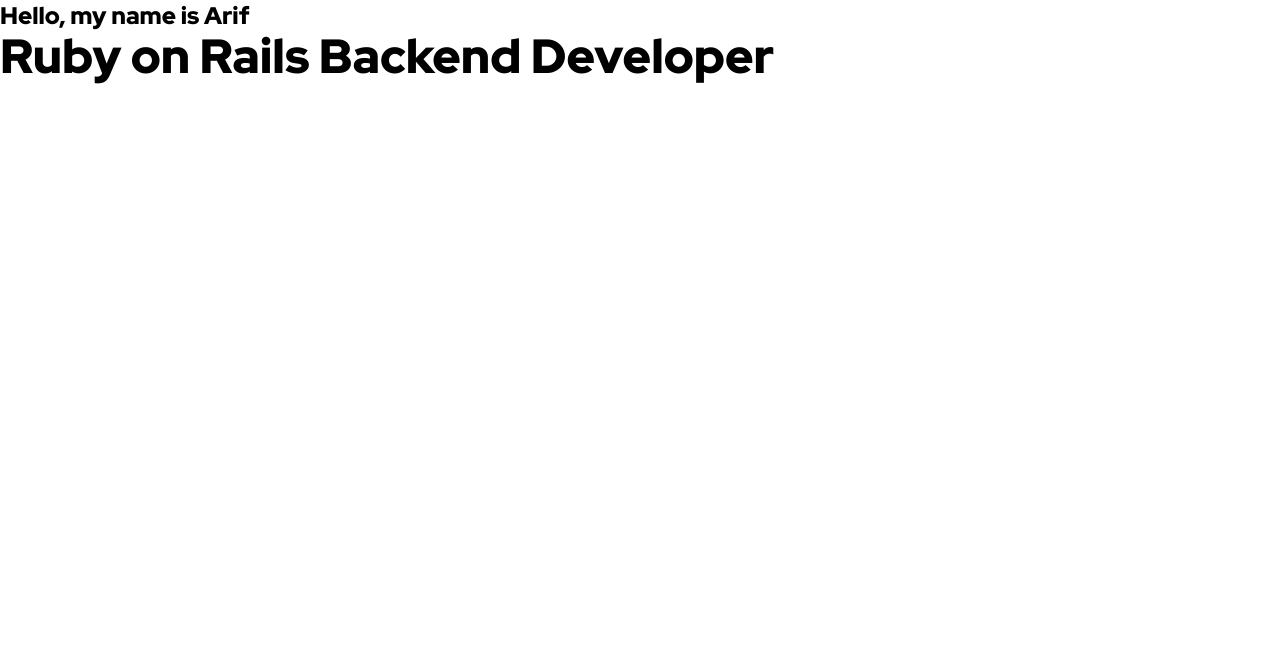
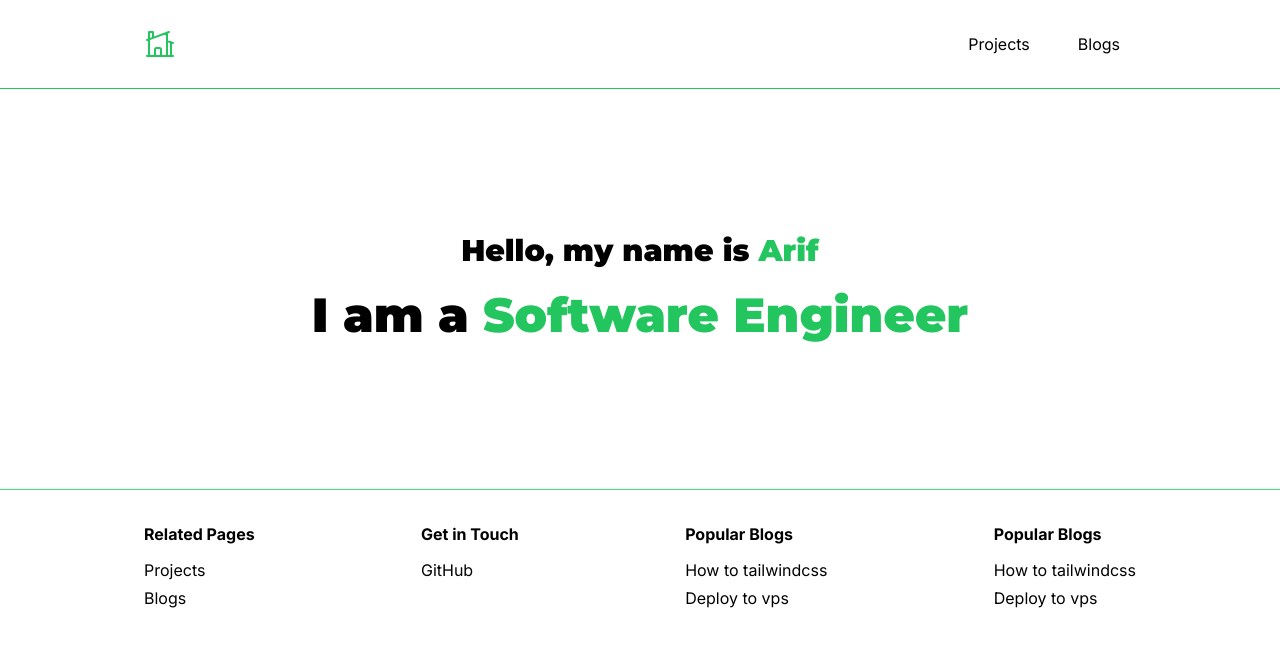
Before and after one commit to arifikhsan/arifikhsanudin-next, a Next.js app: page / in a window 1280 px wide. Shown: the top 646 px of the page. Built offline with nearby package versions, Linux system fonts and the light colour scheme.

Commit message:
index page

```diff
--- /dev/null
+++ b/components/layout/default-layout.js
@@ -0,0 +1,14 @@
+import Footer from '../shared/footer';
+import Header from '../shared/header';
+
+export default function DefaultLayout({ children }) {
+  return (
+    <div>
+      <Header />
+      <div className='max-w-5xl mx-auto p-4'>
+        {children}
+      </div>
+      <Footer />
+    </div>
+  )
+}
--- /dev/null
+++ b/components/shared/footer.js
@@ -0,0 +1,37 @@
+export default function Footer() {
+  return (
+    <div className='border-t border-green-400'>
+      <div className='p-4 md:pt-8 md:pb-16 max-w-5xl mx-auto'>
+        <div className='flex flex-col space-y-6 sm:space-y-0 sm:flex-row sm:justify-between'>
+          <div>
+            <h4 className='font-bold text-md'>Related Pages</h4>
+            <div className='mt-3 space-y-1'>
+              <p>Projects</p>
+              <p>Blogs</p>
+            </div>
+          </div>
+          <div>
+            <h4 className='font-bold text-md'>Get in Touch</h4>
+            <div className='mt-3 space-y-1'>
+              <p>GitHub</p>
+            </div>
+          </div>
+          <div>
+            <h4 className='font-bold text-md'>Popular Blogs</h4>
+            <div className='mt-3 space-y-1'>
+              <p>How to tailwindcss</p>
+              <p>Deploy to vps</p>
+            </div>
+          </div>
+          <div>
+            <h4 className='font-bold text-md'>Popular Blogs</h4>
+            <div className='mt-3 space-y-1'>
+              <p>How to tailwindcss</p>
+              <p>Deploy to vps</p>
+            </div>
+          </div>
+        </div>
+      </div>
+    </div>
+  );
+}
--- /dev/null
+++ b/components/shared/header.js
@@ -0,0 +1,22 @@
+import { HomeModernIcon, Bars3Icon } from '@heroicons/react/24/outline';
+
+export default function Header() {
+  return (
+    <div className='border-b border-green-500'>
+      <div className='max-w-5xl px-4 py-6 mx-auto'>
+        <div className='flex sm:flex-row sm:items-center justify-between'>
+          <div>
+            <HomeModernIcon className='h-8 w-8 text-green-500' />
+          </div>
+          <div className='sm:hidden'>
+            <Bars3Icon className='h-8 w-8 text-green-500' />
+          </div>
+          <div className='hidden sm:flex text-md flex-row items-center space-x-4'>
+            <a className='px-4 py-2'>Projects</a>
+            <a className='px-4 py-2'>Blogs</a>
+          </div>
+        </div>
+      </div>
+    </div>
+  );
+}
--- a/package.json
+++ b/package.json
@@ -9,6 +9,7 @@
     "lint": "next lint"
   },
   "dependencies": {
+    "@heroicons/react": "^2.0.13",
     "@next/font": "^13.1.2",
     "@types/node": "18.11.10",
     "@types/react": "18.0.25",
--- a/pages/_app.tsx
+++ b/pages/_app.tsx
@@ -1,14 +1,14 @@
 import '../styles/globals.css';
 import type { AppProps } from 'next/app';
-import { Inter, Red_Hat_Display } from '@next/font/google';
+import { Inter, Montserrat } from '@next/font/google';
 
 const inter = Inter({ subsets: ['latin'], variable: '--font-inter' });
-const redHat = Red_Hat_Display({ subsets: ['latin'], variable: '--font-red-hat' });
+const montserrat = Montserrat({ subsets: ['latin'], variable: '--font-montserrat' });
 
 export default function App({ Component, pageProps }: AppProps) {
 
   return (
-    <main className={`${redHat.variable} ${inter.variable} font-sans`}>
+    <main className={`${montserrat.variable} ${inter.variable} font-sans`}>
       <Component {...pageProps} />
     </main>
   );
--- a/pages/index.tsx
+++ b/pages/index.tsx
@@ -1,8 +1,15 @@
+import { useState, useEffect } from 'react';
+import DefaultLayout from '../components/layout/default-layout';
+
 export default function Home() {
   return (
-    <div className='font-display'>
-      <h1 className='text-2xl font-black'>Hello, my name is Arif</h1>
-      <p className='text-5xl font-black'>Ruby on Rails Backend Developer</p>
-    </div>
+    <DefaultLayout>
+      <div className='font-display py-16 md:py-32 md:text-center'>
+        <h1 className='text-3xl font-black'>Hello, my name is <span className='text-green-500'>Arif</span></h1>
+        <p className='mt-4 text-5xl font-black leading-tight'>
+          I am a <span className='text-green-500'>Software Engineer</span>
+        </p>
+      </div>
+    </DefaultLayout>
   );
 }
--- a/tailwind.config.js
+++ b/tailwind.config.js
@@ -8,7 +8,7 @@
     extend: {
       fontFamily: {
         sans: ['var(--font-inter)'],
-        display: ['var(--font-red-hat)'],
+        display: ['var(--font-montserrat)'],
       }
     },
   },
--- /dev/null
+++ b/utils/is-client-side.js
@@ -0,0 +1,3 @@
+export const isClientSide = () => {
+  return typeof window !== 'undefined';
+}
```
Also changed, not shown: pages/Gilroy-ExtraBold.otf (deleted), 1 other file (tests, documents, lock files or other folders).
